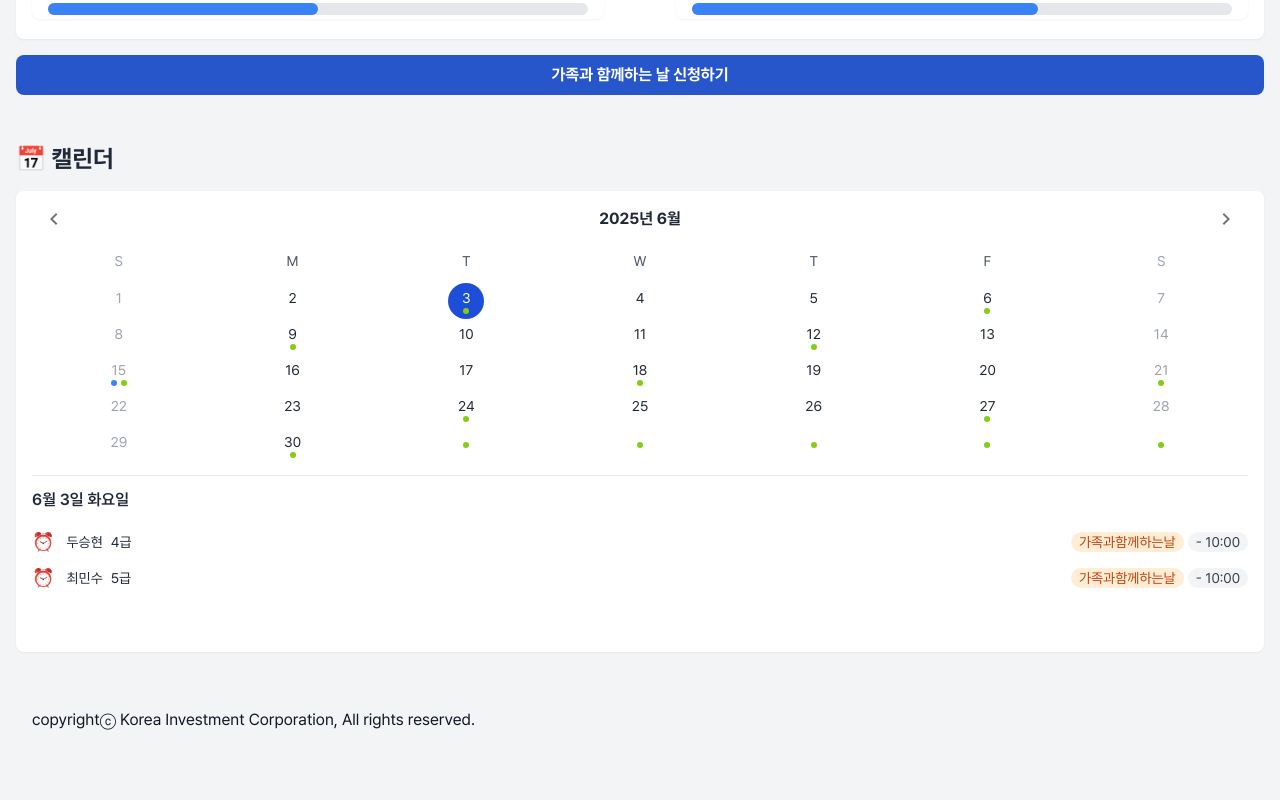
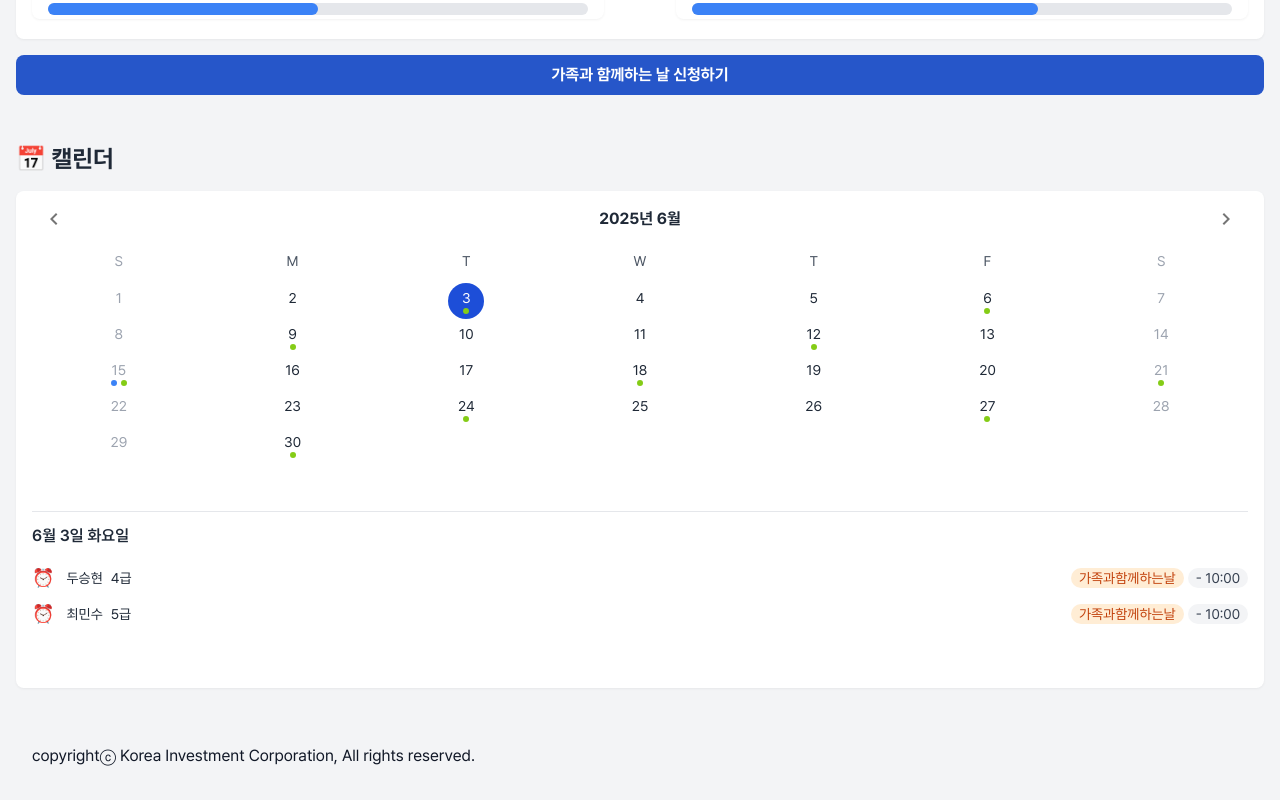
Before and after one commit to Doo-Seung-Hyun/kic-mobile-hr, a React (Vite) app: page / in a window 1280 px wide. Shown: the part 757-1557 px from the top of the page. Before the commit the page ends 1521 px from the top, so only its background shows below. Built offline with nearby package versions, Linux system fonts and the light colour scheme.

Commit message:
wip(휴가신청화면) : 휴가신청화면 작업중

```diff
--- a/src/components/ui/Calendar/CalendarGrid.tsx
+++ b/src/components/ui/Calendar/CalendarGrid.tsx
@@ -40,7 +40,9 @@ const Grid = ({
                          key={weekIndex}
                     >
                         {week.map((calendarDay, dayIndex) => {
-                            const {date, fullDate, hasLeave, hasFamilyTime} = calendarDay;
+                            const {date, fullDate, hasLeave, hasFamilyTime, isEmpty} = calendarDay;
+                            if(isEmpty)
+                                return <div className={"flex-1"} />;
                             return <button className={'flex-1 relative'
                                                    + `${isOffDay(dayIndex)? ' text-gray-400':''}`}
                                            key={dayIndex}
--- a/src/features/mainpage/TeamCalendar/useCalendarData.ts
+++ b/src/features/mainpage/TeamCalendar/useCalendarData.ts
@@ -22,32 +22,44 @@ const getCalendarGrid = (yyyyMM : string)=>{
     const startDayOfMonth = startDateOfMonth.getDay();
     const calendarGrid:CalendarDay[][] = [];
 
-    const toEmptyCalendarDay = () => toCalendarDay(0);
+    const toEmptyCalendarDay = () => {
+        return {isEmpty: true};
+    };
 
-    const toCalendarDay = (date:number = 0,
+    const toCalendarDay = (date:number,
                            hasFamilyTime: boolean = false,
                            hasLeave: boolean = false) => {
         return {
-            date: date==0? '' : String(date),
+            date: String(date),
             fullDate: `${yyyyMM}${date<10? '0':''}${date}`,
             hasFamilyTime: hasFamilyTime,
-            hasLeave: hasLeave
+            hasLeave: hasLeave,
+            isEmpty : false,
         }
     };
 
+    //첫째주 날짜 채우기
     calendarGrid.push([...Array(7).keys()].map(day=>
         day<startDayOfMonth ?
             toEmptyCalendarDay() :toCalendarDay(day-startDayOfMonth+1)
         )
     );
 
+    //2주차~마지막주차 날짜 채우기
     for(let date = Number(calendarGrid[0][6].date)+1, count=0; date<=endDateOfMonth.getDate(); date++, count++){
         if(count%7===0)
             calendarGrid.push([]);
         calendarGrid[calendarGrid.length-1].push(toCalendarDay(date));
     }
+
+    // 마지막 날짜가 있는 주 빈칸 채우기
     for(let i=calendarGrid[calendarGrid.length-1].length; i<7; i++)
         calendarGrid[calendarGrid.length-1].push(toEmptyCalendarDay());
+
+    // 6주 높이로 통일
+    while(calendarGrid.length < 6) {
+        calendarGrid.push([...Array(7).keys()].map(()=>toEmptyCalendarDay()));
+    }
 
     return calendarGrid;
 };
--- a/src/types/calendar.ts
+++ b/src/types/calendar.ts
@@ -1,6 +1,7 @@
 export interface CalendarDay {
-    date: string;
-    fullDate: string;
+    date?: string;
+    fullDate?: string;
     hasLeave?: boolean;
     hasFamilyTime?: boolean;
+    isEmpty?: boolean;
 }
```
